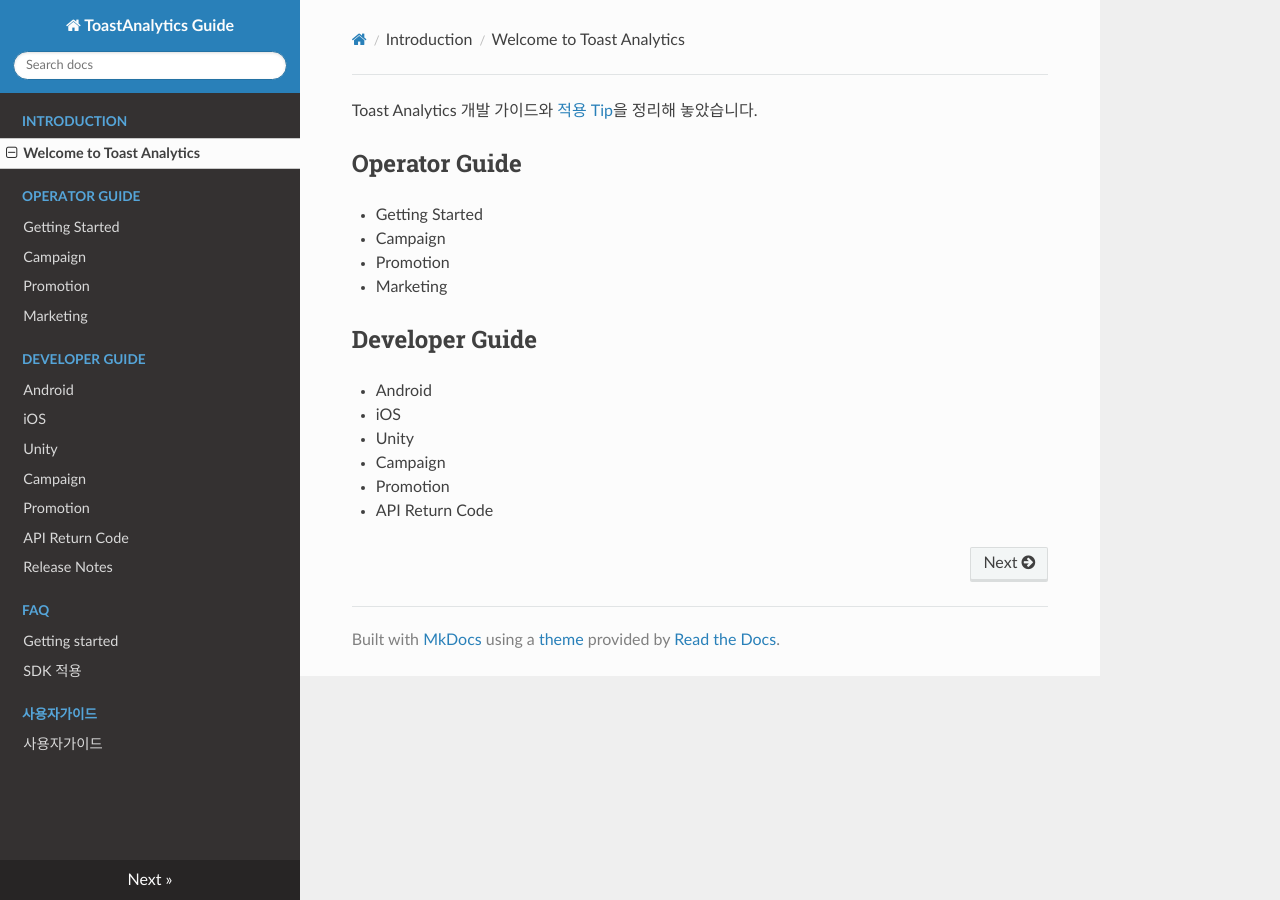
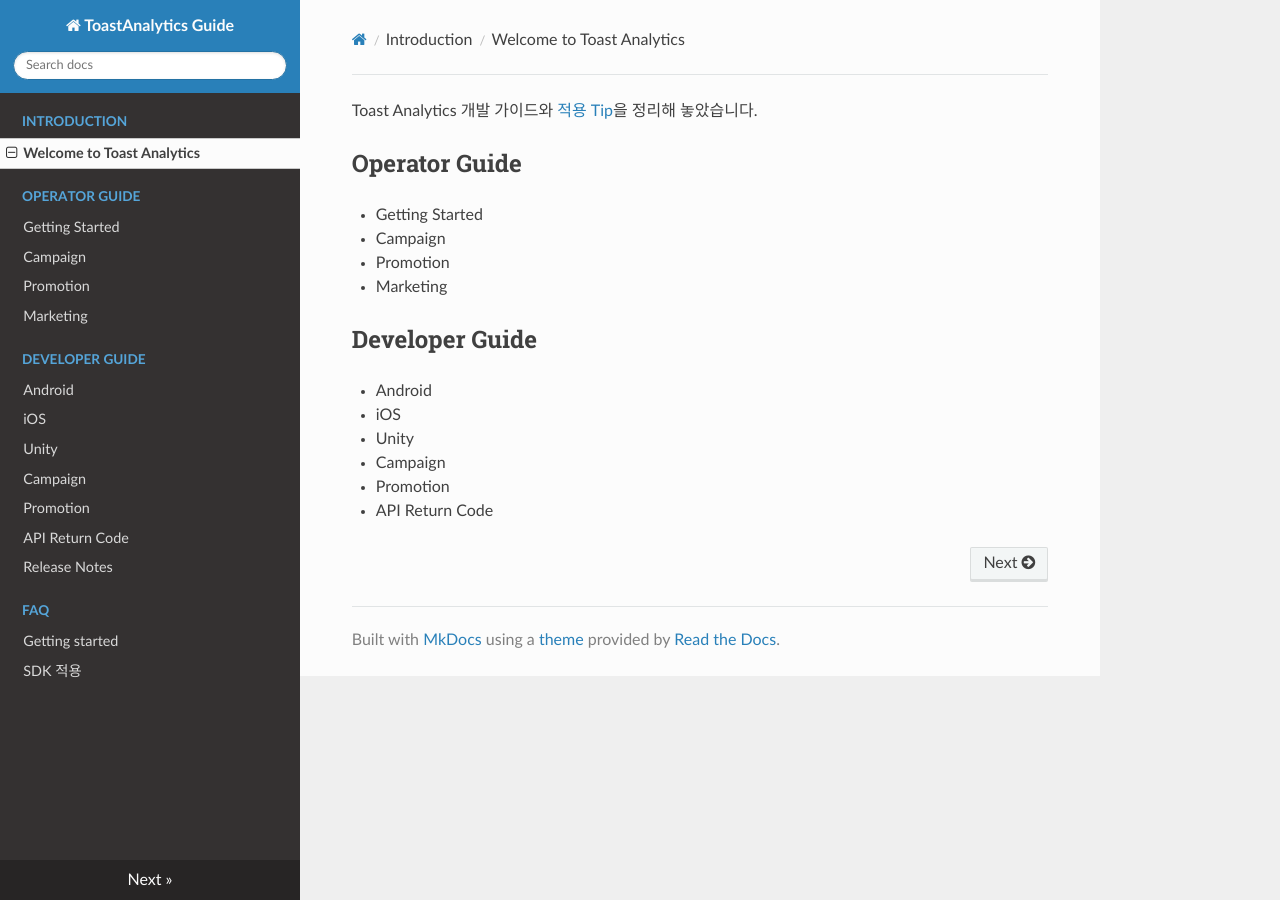
Before and after one commit to ToastAnalytics/ToastAnalytics, an MkDocs documentation site: the page built from docs/index.md, in a window 1280 px wide. Built offline with MkDocs 1.6.1, drawn with Linux system fonts in a browser that asks for light colours; nearby versions of some CDN libraries; old or Windows-style settings are respelled for this version of MkDocs.

Commit message:
Update mkdocs.yml

```diff
--- a/mkdocs.yml
+++ b/mkdocs.yml
@@ -22,5 +22,3 @@
 
 - ['FAQ/Getting started.md', 'FAQ', 'Getting started']
 - ['FAQ/SDK.md', 'FAQ', 'SDK 적용']
-
-- ['사용자가이드/Analytics_사용자교육(v1.0).pdf', '사용자가이드', '사용자가이드']
```
